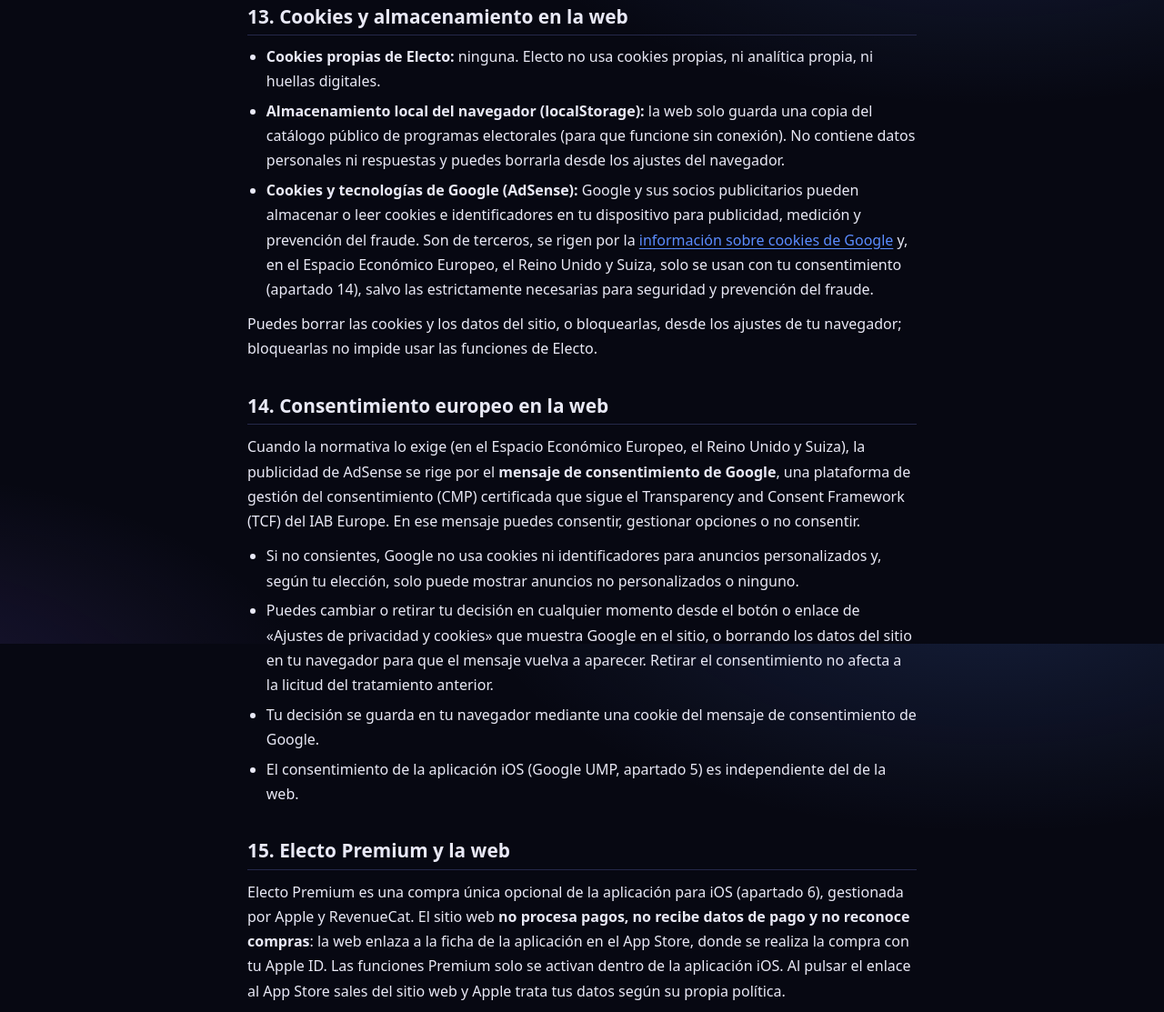
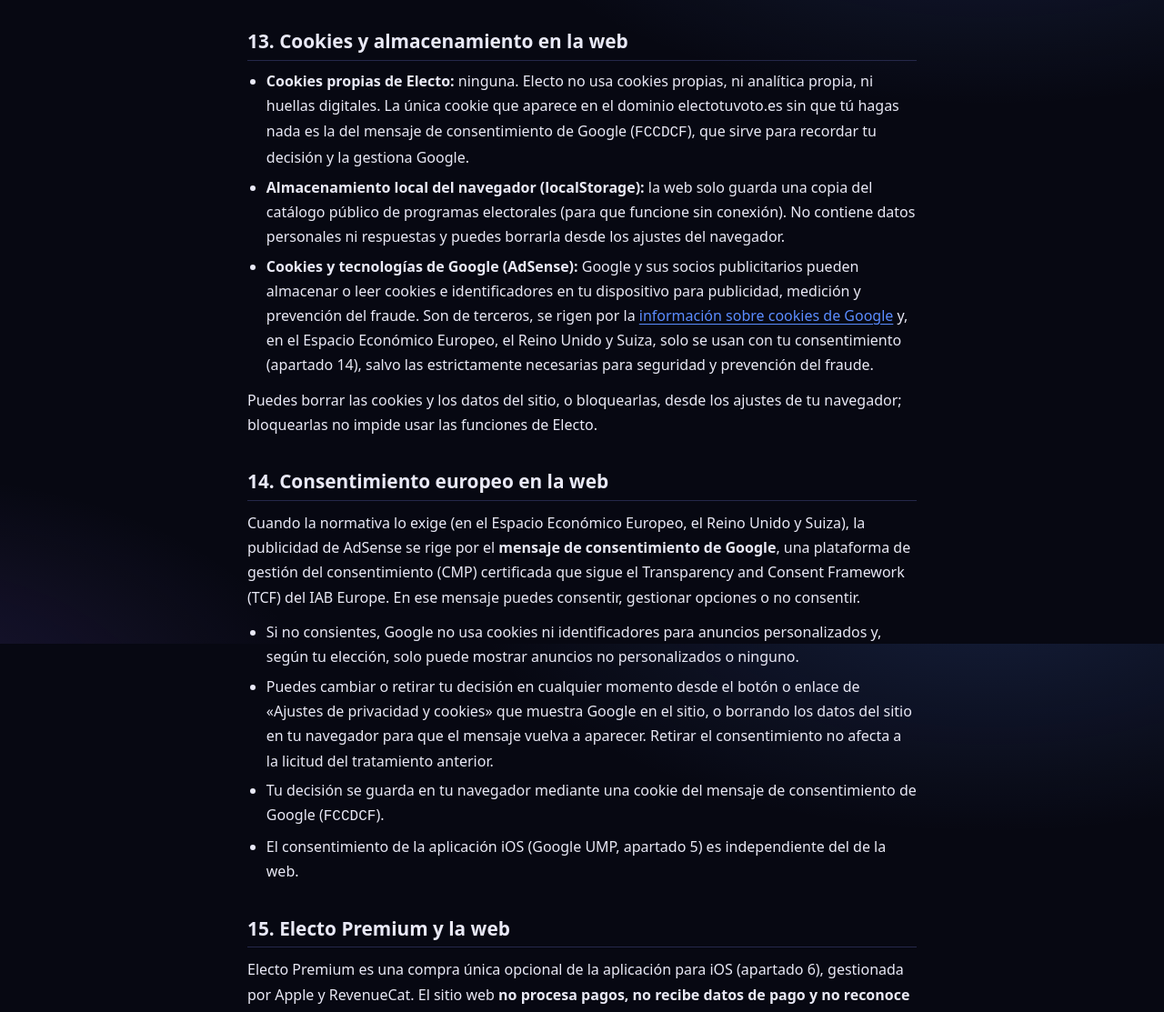
Before and after one commit to reelswapai/electo-legal, a plain HTML site: page index.html in a window 1280 px wide. Shown: the part 6492-7605 px from the top of the page at 91% size. Drawn offline with Linux system fonts and the light colour scheme.

Commit message:
Politica de privacidad: precisa la cookie del mensaje de consentimiento de Google (FCCDCF) y Funding Choices
Co-Authored-By: Claude Sonnet 5.5 <noreply@anthropic.com>

```diff
--- a/index.html
+++ b/index.html
@@ -214,7 +214,7 @@
     <ul>
       <li><strong>Tus respuestas y resultados.</strong> Las respuestas al test, la circunscripción que eliges y los resultados se calculan en tu navegador y solo existen en la memoria de la pestaña mientras la tienes abierta. No se envían a ningún servidor de Electo, ni a Google, ni a ningún otro tercero; no se guardan en el almacenamiento del navegador y no se escriben en la dirección (URL) de la página. Si recargas o cierras la pestaña, se pierden.</li>
       <li><strong>Datos técnicos de la conexión.</strong> Como cualquier sitio web, al servirte las páginas el proveedor de alojamiento (<a href="https://www.cloudflare.com/privacypolicy/">Cloudflare Pages</a>) puede tratar tu dirección IP, la fecha y hora, la página solicitada, el tipo de navegador y dispositivo y datos de seguridad y rendimiento. Electo no accede a registros que te identifiquen ni los usa para elaborar perfiles; Cloudflare los trata conforme a su propia política.</li>
-      <li><strong>Datos técnicos tratados por Google.</strong> Al cargar cada página, tu navegador solicita a Google el código de AdSense (apartado 12), lo que permite a Google conocer tu dirección IP y datos técnicos del navegador y de la página visitada.</li>
+      <li><strong>Datos técnicos tratados por Google.</strong> Al cargar cada página, tu navegador solicita a Google el código de AdSense y el del mensaje de consentimiento (Google Funding Choices, apartados 12 y 14), lo que permite a Google conocer tu dirección IP y datos técnicos del navegador y de la página visitada.</li>
       <li><strong>Catálogo de programas.</strong> Igual que en la app, la web descarga desde GitHub Pages (reelswapai.github.io) un archivo público con enlaces a los programas oficiales; la petición no incluye tus respuestas ni datos que te identifiquen (véase el apartado 9).</li>
       <li><strong>Referencias a otros sitios.</strong> Los enlaces a documentos de partidos y organismos se abren en una pestaña nueva y la web no envía a esos sitios la dirección de procedencia (política de referencia «no-referrer»).</li>
     </ul>
@@ -236,7 +236,7 @@
   <section id="web-cookies" aria-labelledby="h-web-cookies">
     <h2 id="h-web-cookies">13. Cookies y almacenamiento en la web</h2>
     <ul>
-      <li><strong>Cookies propias de Electo:</strong> ninguna. Electo no usa cookies propias, ni analítica propia, ni huellas digitales.</li>
+      <li><strong>Cookies propias de Electo:</strong> ninguna. Electo no usa cookies propias, ni analítica propia, ni huellas digitales. La única cookie que aparece en el dominio electotuvoto.es sin que tú hagas nada es la del mensaje de consentimiento de Google (<code>FCCDCF</code>), que sirve para recordar tu decisión y la gestiona Google.</li>
       <li><strong>Almacenamiento local del navegador (localStorage):</strong> la web solo guarda una copia del catálogo público de programas electorales (para que funcione sin conexión). No contiene datos personales ni respuestas y puedes borrarla desde los ajustes del navegador.</li>
       <li><strong>Cookies y tecnologías de Google (AdSense):</strong> Google y sus socios publicitarios pueden almacenar o leer cookies e identificadores en tu dispositivo para publicidad, medición y prevención del fraude. Son de terceros, se rigen por la <a href="https://policies.google.com/technologies/cookies">información sobre cookies de Google</a> y, en el Espacio Económico Europeo, el Reino Unido y Suiza, solo se usan con tu consentimiento (apartado 14), salvo las estrictamente necesarias para seguridad y prevención del fraude.</li>
     </ul>
@@ -249,7 +249,7 @@
     <ul>
       <li>Si no consientes, Google no usa cookies ni identificadores para anuncios personalizados y, según tu elección, solo puede mostrar anuncios no personalizados o ninguno.</li>
       <li>Puedes cambiar o retirar tu decisión en cualquier momento desde el botón o enlace de «Ajustes de privacidad y cookies» que muestra Google en el sitio, o borrando los datos del sitio en tu navegador para que el mensaje vuelva a aparecer. Retirar el consentimiento no afecta a la licitud del tratamiento anterior.</li>
-      <li>Tu decisión se guarda en tu navegador mediante una cookie del mensaje de consentimiento de Google.</li>
+      <li>Tu decisión se guarda en tu navegador mediante una cookie del mensaje de consentimiento de Google (<code>FCCDCF</code>).</li>
       <li>El consentimiento de la aplicación iOS (Google UMP, apartado 5) es independiente del de la web.</li>
     </ul>
   </section>
```
